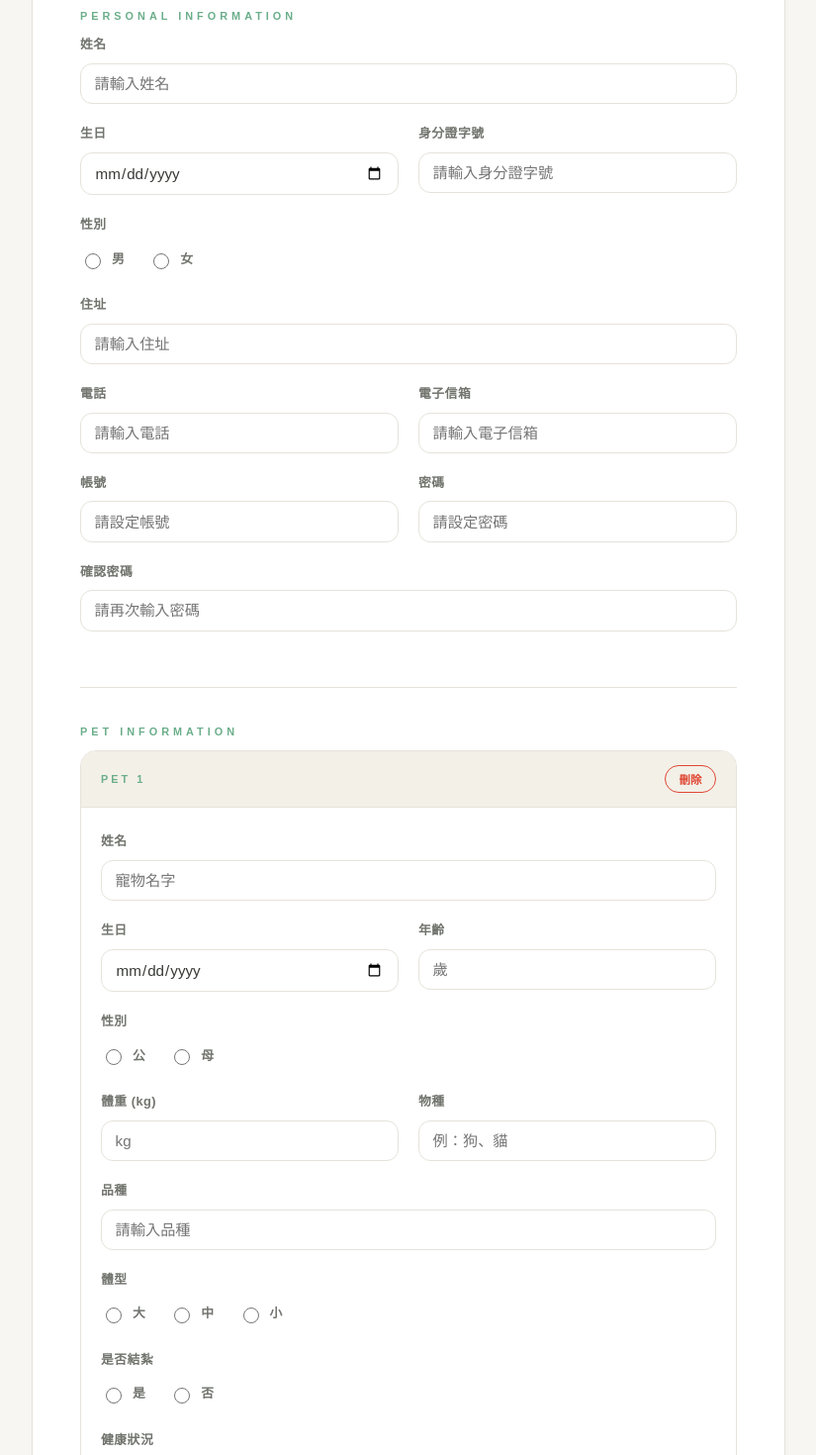
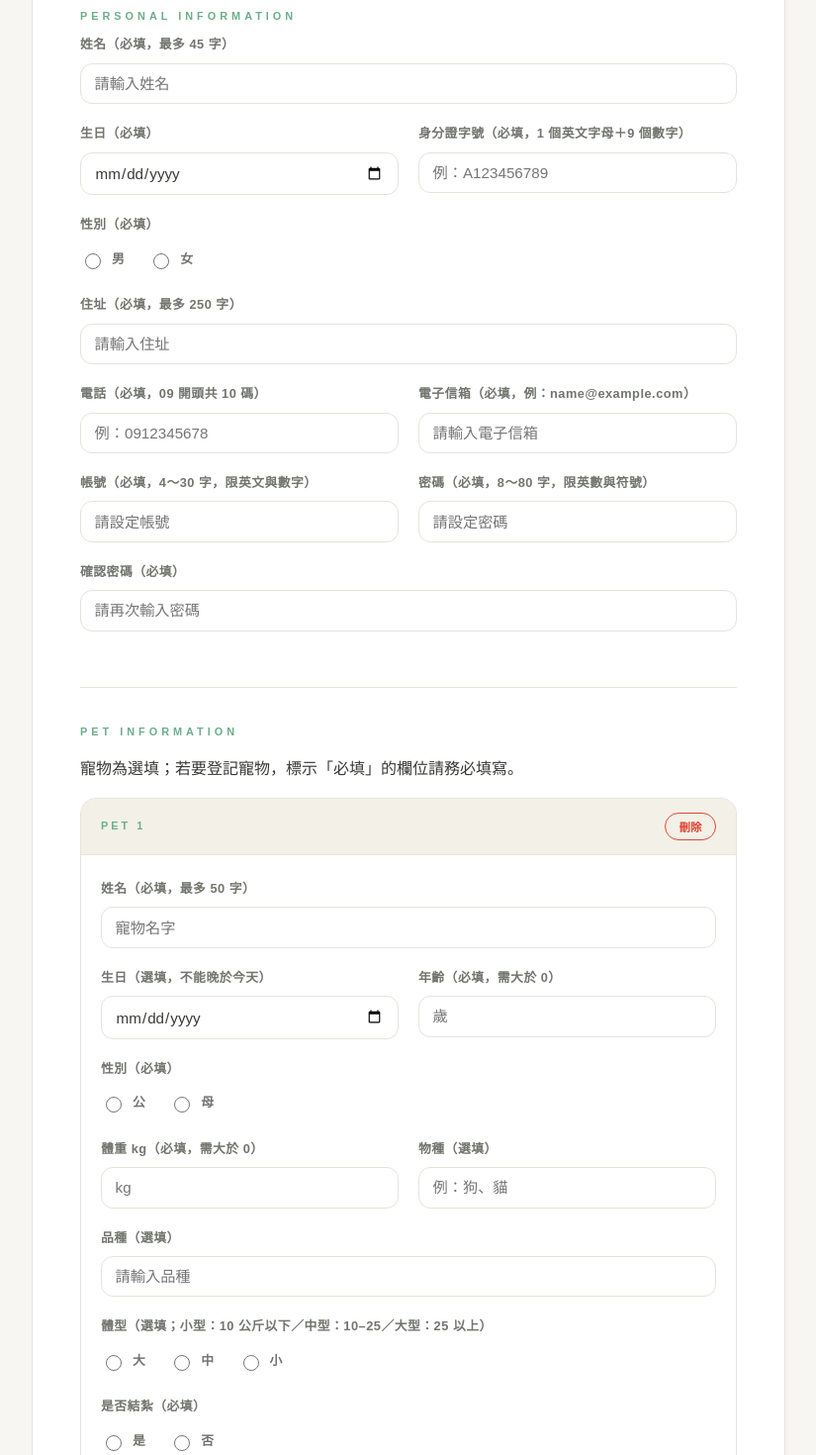
Before and after one commit to dh1115w/vue-petproject, a Vue app: page /member/createaccount in a window 1280 px wide. Shown: the part 340-1810 px from the top of the page at 99% size, without its empty margins (227-1052 px from the left). Built offline with nearby package versions, Linux system fonts and the light colour scheme.

Commit message:
修改createView前端驗證

```diff
--- a/src/views/member/CreateAccountView.vue
+++ b/src/views/member/CreateAccountView.vue
@@ -11,30 +11,30 @@
         <h1 class="form-title">創建帳號</h1>
       </div>
 
-      <form @submit.prevent class="form-body">
+      <form @submit.prevent="handleRegister" class="form-body">
 
         <!-- 個人資料 -->
         <div class="section-block">
           <p class="section-label">Personal Information</p>
 
           <div class="form-group">
-            <label>姓名</label>
+            <label>姓名（必填，最多 45 字）</label>
             <input type="text" v-model="name" placeholder="請輸入姓名" />
           </div>
 
           <div class="form-row">
             <div class="form-group">
-              <label>生日</label>
+              <label>生日（必填）</label>
               <input type="date" v-model="birthday" />
             </div>
             <div class="form-group">
-              <label>身分證字號</label>
-              <input type="text" v-model="idNumber" placeholder="請輸入身分證字號" />
+              <label>身分證字號（必填，1 個英文字母＋9 個數字）</label>
+              <input type="text" v-model="idNumber" placeholder="例：A123456789" />
             </div>
           </div>
 
           <div class="form-group">
-            <label>性別</label>
+            <label>性別（必填）</label>
             <div class="radio-group">
               <label class="radio-label"><input type="radio" value="男" v-model="gender" />男</label>
               <label class="radio-label"><input type="radio" value="女" v-model="gender" />女</label>
@@ -42,34 +42,34 @@
           </div>
 
           <div class="form-group">
-            <label>住址</label>
+            <label>住址（必填，最多 250 字）</label>
             <input type="text" v-model="address" placeholder="請輸入住址" />
           </div>
 
           <div class="form-row">
             <div class="form-group">
-              <label>電話</label>
-              <input type="tel" v-model="phone" placeholder="請輸入電話" />
+              <label>電話（必填，09 開頭共 10 碼）</label>
+              <input type="tel" v-model="phone" placeholder="例：0912345678" />
             </div>
             <div class="form-group">
-              <label>電子信箱</label>
+              <label>電子信箱（必填，例：name@example.com）</label>
               <input type="email" v-model="email" placeholder="請輸入電子信箱" />
             </div>
           </div>
 
           <div class="form-row">
             <div class="form-group">
-              <label>帳號</label>
+              <label>帳號（必填，4～30 字，限英文與數字）</label>
               <input type="text" v-model="account" placeholder="請設定帳號" />
             </div>
             <div class="form-group">
-              <label>密碼</label>
+              <label>密碼（必填，8～80 字，限英數與符號）</label>
               <input type="password" v-model="password" placeholder="請設定密碼" />
             </div>
           </div>
 
           <div class="form-group">
-            <label>確認密碼</label>
+            <label>確認密碼（必填）</label>
             <input type="password" v-model="confirmPassword" placeholder="請再次輸入密碼" />
             <p v-if="confirmPassword && password !== confirmPassword" class="field-error">
               兩次輸入的密碼不一致
@@ -80,6 +80,7 @@
         <!-- 寵物資料 -->
         <div class="section-block">
           <p class="section-label">Pet Information</p>
+          <p class="section-note">寵物為選填；若要登記寵物，標示「必填」的欄位請務必填寫。</p>
 
           <div v-for="(pet, index) in pets" :key="index" class="pet-card">
             <div class="pet-card-header">
@@ -88,23 +89,23 @@
             </div>
             <div class="pet-card-body">
               <div class="form-group">
-                <label>姓名</label>
+                <label>姓名（必填，最多 50 字）</label>
                 <input type="text" v-model="pet.name" placeholder="寵物名字" />
               </div>
 
               <div class="form-row">
                 <div class="form-group">
-                  <label>生日</label>
+                  <label>生日（選填，不能晚於今天）</label>
                   <input type="date" v-model="pet.birthday" />
                 </div>
                 <div class="form-group">
-                  <label>年齡</label>
+                  <label>年齡（必填，需大於 0）</label>
                   <input type="number" v-model="pet.age" placeholder="歲" />
                 </div>
               </div>
 
               <div class="form-group">
-                <label>性別</label>
+                <label>性別（必填）</label>
                 <div class="radio-group">
                   <label class="radio-label"><input type="radio" :name="'petGender' + index" value="male" v-model="pet.gender" />公</label>
                   <label class="radio-label"><input type="radio" :name="'petGender' + index" value="female" v-model="pet.gender" />母</label>
@@ -113,22 +114,22 @@
 
               <div class="form-row">
                 <div class="form-group">
-                  <label>體重 (kg)</label>
+                  <label>體重 kg（必填，需大於 0）</label>
                   <input type="number" v-model="pet.weight" placeholder="kg" />
                 </div>
                 <div class="form-group">
-                  <label>物種</label>
+                  <label>物種（選填）</label>
                   <input type="text" v-model="pet.species" placeholder="例：狗、貓" />
                 </div>
               </div>
 
               <div class="form-group">
-                <label>品種</label>
+                <label>品種（選填）</label>
                 <input type="text" v-model="pet.breed" placeholder="請輸入品種" />
               </div>
 
               <div class="form-group">
-                <label>體型</label>
+                <label>體型（選填；小型：10 公斤以下／中型：10–25／大型：25 以上）</label>
                 <div class="radio-group">
                   <label class="radio-label"><input type="radio" :name="'petSize' + index" value="big" v-model="pet.size" />大</label>
                   <label class="radio-label"><input type="radio" :name="'petSize' + index" value="mid" v-model="pet.size" />中</label>
@@ -137,7 +138,7 @@
               </div>
 
               <div class="form-group">
-                <label>是否結紮</label>
+                <label>是否結紮（必填）</label>
                 <div class="radio-group">
                   <label class="radio-label"><input type="radio" :name="'petNeutered' + index" value="isNeutered" v-model="pet.neutered" />是</label>
                   <label class="radio-label"><input type="radio" :name="'petNeutered' + index" value="unNeutered" v-model="pet.neutered" />否</label>
@@ -145,12 +146,12 @@
               </div>
 
               <div class="form-group">
-                <label>健康狀況</label>
+                <label>健康狀況（選填）</label>
                 <input type="text" v-model="pet.health" placeholder="請描述健康狀況" />
               </div>
 
               <div class="form-group">
-                <label>個性描述</label>
+                <label>個性描述（選填）</label>
                 <textarea v-model="pet.personality" placeholder="請描述寵物個性"></textarea>
               </div>
             </div>
@@ -177,6 +178,7 @@
 import '@/css/member/create-account.css'
 import { ref } from 'vue'
 import { useRouter } from 'vue-router'
+import Swal from 'sweetalert2'
 
 const router = useRouter()
 const name = ref('')
@@ -194,12 +196,216 @@ const pets = ref([
 ])
 
 function addPet() {
-  if (pets.value.length >= 5) return
-  pets.value.push({ name: '', birthday: '', age: '', gender: '', weight: '', size: '', species: '', breed: '', neutered: '', health: '', personality: '' })
+  // 寵物少於 5 隻時，才新增一隻（最多 5 隻）
+  if (pets.value.length < 5) {
+    pets.value.push({ name: '', birthday: '', age: '', gender: '', weight: '', size: '', species: '', breed: '', neutered: '', health: '', personality: '' })
+  }
 }
 
 function removePet(index) {
   pets.value.splice(index, 1)
+}
+
+// ===== 創建帳號：先驗證個人資料，全部通過才送出 =====
+function handleRegister() {
+  // 規則用的正規表達式
+  const idRule = /^[A-Za-z][12][0-9]{8}$/    // 身分證：1 英文 + (1或2) + 8 數字
+  const phoneRule = /^09[0-9]{8}$/           // 電話：09 開頭共 10 碼
+  const emailRule = /^[^\s@]+@[^\s@]+\.[^\s@]+$/ // email 格式
+  const accountRule = /^[A-Za-z0-9]+$/       // 帳號：只能英數
+  const passwordRule = /^[A-Za-z0-9!@#$%^&*()_-]+$/ // 密碼：英數+常用符號
+
+  // 把文字欄位前後空白去掉
+  const nameValue = name.value.trim()
+  const idValue = idNumber.value.trim()
+  const addressValue = address.value.trim()
+  const phoneValue = phone.value.trim()
+  const emailValue = email.value.trim()
+  const accountValue = account.value.trim()
+  const passwordValue = password.value.trim()
+
+  // 姓名：必填、≤45 字
+  if (nameValue === '') {
+    Swal.fire({ icon: 'warning', title: '請輸入姓名' })
+    return
+  }
+  if (nameValue.length > 45) {
+    Swal.fire({ icon: 'warning', title: '姓名不能超過 45 個字' })
+    return
+  }
+  // 生日：必填
+  if (birthday.value === '') {
+    Swal.fire({ icon: 'warning', title: '請選擇生日' })
+    return
+  }
+  // 生日：不能選未來的日期
+  const today = new Date()                 // 今天的日期
+  const birth = new Date(birthday.value)   // 使用者選的生日（文字轉成日期）
+  if (birth > today) {
+    Swal.fire({ icon: 'warning', title: '生日不能選未來的日期' })
+    return
+  }
+  // 生日：年齡要在合理範圍（0～120 歲）
+  const age = today.getFullYear() - birth.getFullYear()  // 用年份相減算約略年齡
+  if (age < 0 || age > 120) {
+    Swal.fire({ icon: 'warning', title: '生日年份不合理，請重新確認' })
+    return
+  }
+  // 身分證：必填、格式
+  if (idValue === '') {
+    Swal.fire({ icon: 'warning', title: '請輸入身分證字號' })
+    return
+  }
+  if (!idRule.test(idValue)) {
+    Swal.fire({ icon: 'warning', title: '身分證格式錯誤（1 個英文字母，第一個數字為 1 或 2，共 10 碼）' })
+    return
+  }
+  // 性別：必選
+  if (gender.value === '') {
+    Swal.fire({ icon: 'warning', title: '請選擇性別' })
+    return
+  }
+  // 住址：必填、≤250 字
+  if (addressValue === '') {
+    Swal.fire({ icon: 'warning', title: '請輸入住址' })
+    return
+  }
+  if (addressValue.length > 250) {
+    Swal.fire({ icon: 'warning', title: '住址不能超過 250 個字' })
+    return
+  }
+  // 電話：必填、格式
+  if (phoneValue === '') {
+    Swal.fire({ icon: 'warning', title: '請輸入電話' })
+    return
+  }
+  if (!phoneRule.test(phoneValue)) {
+    Swal.fire({ icon: 'warning', title: '電話格式錯誤（需 09 開頭共 10 碼）' })
+    return
+  }
+  // 信箱：必填、格式、≤50 字
+  if (emailValue === '') {
+    Swal.fire({ icon: 'warning', title: '請輸入電子信箱' })
+    return
+  }
+  if (!emailRule.test(emailValue)) {
+    Swal.fire({ icon: 'warning', title: '電子信箱格式錯誤' })
+    return
+  }
+  if (emailValue.length > 50) {
+    Swal.fire({ icon: 'warning', title: '電子信箱不能超過 50 個字' })
+    return
+  }
+  // 帳號：必填、4～30 字、僅英數
+  if (accountValue === '') {
+    Swal.fire({ icon: 'warning', title: '請設定帳號' })
+    return
+  }
+  if (accountValue.length < 4 || accountValue.length > 30) {
+    Swal.fire({ icon: 'warning', title: '帳號長度需為 4～30 個字' })
+    return
+  }
+  if (!accountRule.test(accountValue)) {
+    Swal.fire({ icon: 'warning', title: '帳號只能使用英文字母和數字' })
+    return
+  }
+  // 密碼：必填、8～80 字、英數+常用符號
+  if (passwordValue === '') {
+    Swal.fire({ icon: 'warning', title: '請設定密碼' })
+    return
+  }
+  if (passwordValue.length < 8 || passwordValue.length > 80) {
+    Swal.fire({ icon: 'warning', title: '密碼長度需為 8～80 個字' })
+    return
+  }
+  if (!passwordRule.test(passwordValue)) {
+    Swal.fire({ icon: 'warning', title: '密碼含有不允許的符號' })
+    return
+  }
+  // 確認密碼：要跟密碼一致
+  if (confirmPassword.value !== password.value) {
+    Swal.fire({ icon: 'warning', title: '兩次輸入的密碼不一致' })
+    return
+  }
+
+  // ===== 寵物驗證：有填才驗，整張卡空白就跳過 =====
+  for (let i = 0; i < pets.value.length; i++) {
+    const pet = pets.value[i]       // 拿出第 i 隻寵物
+    const petNo = i + 1             // 給人看的編號（第 1 隻、第 2 隻…）
+
+    // 判斷這張卡是不是「完全空白」（每一格都沒填）
+    const isEmpty =
+      pet.name === '' && pet.birthday === '' && pet.age === '' &&
+      pet.gender === '' && pet.weight === '' && pet.size === '' &&
+      pet.species === '' && pet.breed === '' && pet.neutered === '' &&
+      pet.health === '' && pet.personality === ''
+
+    // 完全空白 → 跳過這隻，不驗證
+    if (isEmpty) {
+      continue
+    }
+
+    // 有填東西 → 必填欄位（資料庫 NOT NULL）要補齊
+    if (pet.name === '') {
+      Swal.fire({ icon: 'warning', title: '第 ' + petNo + ' 隻寵物：請輸入姓名' })
+      return
+    }
+    if (pet.age === '') {
+      Swal.fire({ icon: 'warning', title: '第 ' + petNo + ' 隻寵物：請輸入年齡' })
+      return
+    }
+    if (pet.gender === '') {
+      Swal.fire({ icon: 'warning', title: '第 ' + petNo + ' 隻寵物：請選擇性別' })
+      return
+    }
+    if (pet.weight === '') {
+      Swal.fire({ icon: 'warning', title: '第 ' + petNo + ' 隻寵物：請輸入體重' })
+      return
+    }
+    if (pet.neutered === '') {
+      Swal.fire({ icon: 'warning', title: '第 ' + petNo + ' 隻寵物：請選擇是否結紮' })
+      return
+    }
+
+    // 年齡：要大於 0（Number 把文字轉成數字再比）
+    if (Number(pet.age) <= 0) {
+      Swal.fire({ icon: 'warning', title: '第 ' + petNo + ' 隻寵物：年齡需大於 0' })
+      return
+    }
+    // 體重：要大於 0
+    if (Number(pet.weight) <= 0) {
+      Swal.fire({ icon: 'warning', title: '第 ' + petNo + ' 隻寵物：體重需大於 0' })
+      return
+    }
+    // 生日：有填才驗，且不能選未來（today 在上面個人資料已經定義過）
+    if (pet.birthday !== '') {
+      const petBirth = new Date(pet.birthday)
+      if (petBirth > today) {
+        Swal.fire({ icon: 'warning', title: '第 ' + petNo + ' 隻寵物：生日不能選未來的日期' })
+        return
+      }
+    }
+    // 體型：有選才驗，要跟體重對應（小<10、中10~25、大>25）
+    if (pet.size !== '') {
+      const w = Number(pet.weight)   // 體重轉成數字
+      let expectedSize = ''          // 依體重算出「應該是」哪個體型
+      if (w < 10) {
+        expectedSize = 'small'
+      } else if (w <= 25) {
+        expectedSize = 'mid'
+      } else {
+        expectedSize = 'big'
+      }
+      if (pet.size !== expectedSize) {
+        Swal.fire({ icon: 'warning', title: '第 ' + petNo + ' 隻寵物：體型與體重不符（小型<10、中型10~25、大型>25 公斤）' })
+        return
+      }
+    }
+  }
+
+  // ===== 全部通過（個人資料 + 寵物）=====
+  // TODO：接後端送出
+  Swal.fire({ icon: 'success', title: '驗證通過', timer: 1000, showConfirmButton: false })
 }
 
 function toMember() {
```
